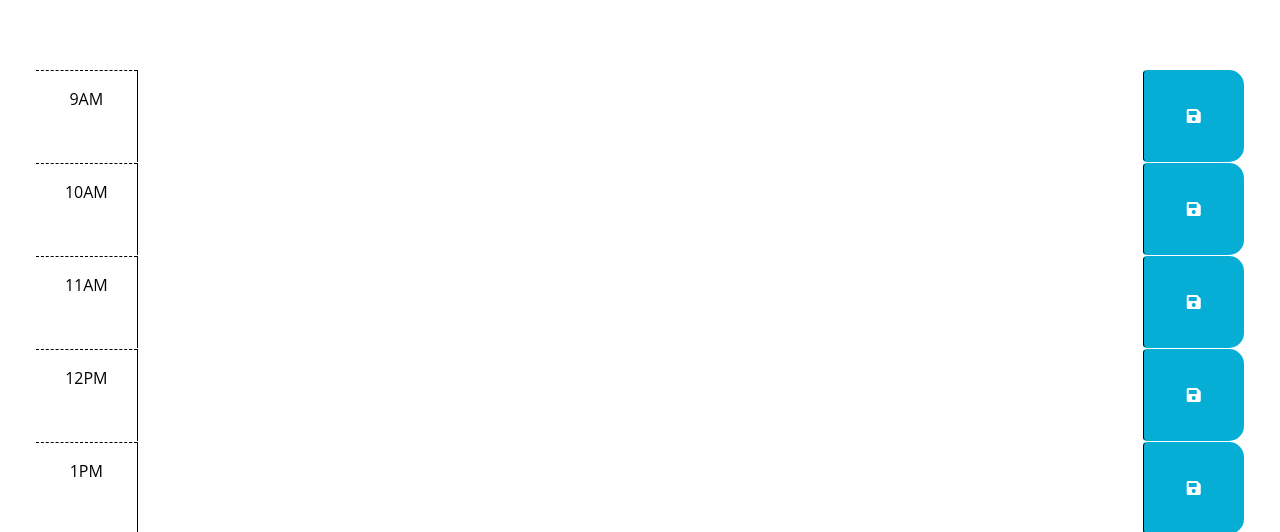
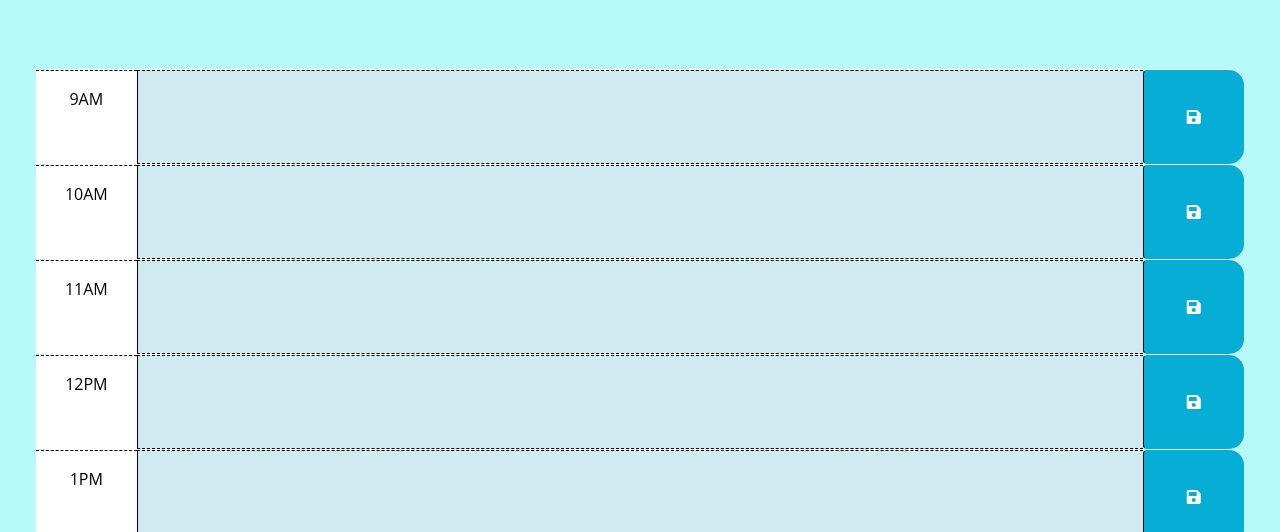
Before and after one commit to jannecook/Daily-Schedule, a plain HTML site: page index.html in a window 1280 px wide. Shown: the part 267-799 px from the top of the page. Drawn offline with nearby package versions, Linux system fonts and the light colour scheme.

Commit message:
updated css styling for background and border

```diff
--- a/style.css
+++ b/style.css
@@ -1,13 +1,17 @@
 body {
   font-family: 'Open Sans', sans-serif;
   font-size: 16px;
+  background-color: rgb(183, 248, 248);
+  text-align: center;
 }
 
 textarea {
-  background: transparent;
+  background: rgb(207, 234, 241);
   border: none;
   resize: none;
   color: #000000;
+  border-bottom: 1px dashed black;
+  border-top: 1px dashed black;
   border-left: 1px solid black;
   padding: 10px;
 }
```
